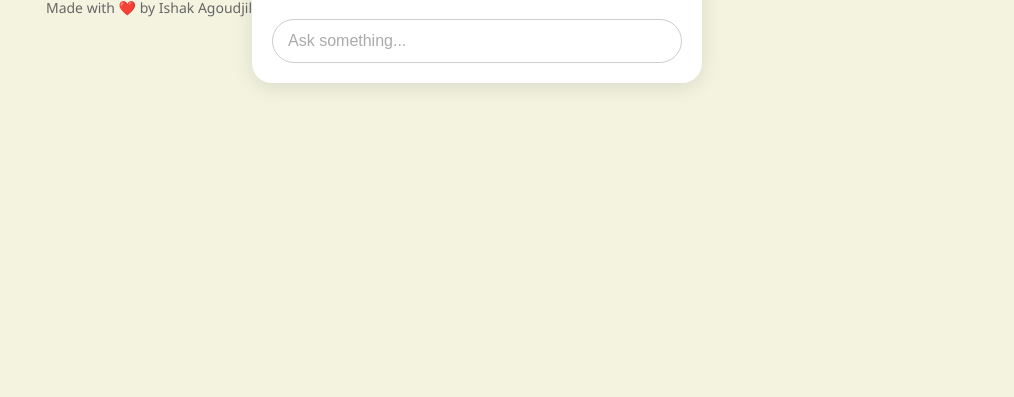
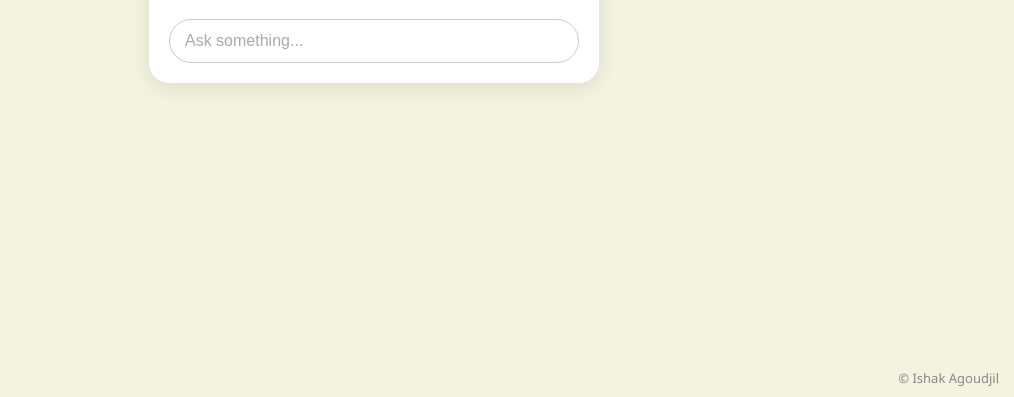
Before and after one commit to xi1ewu/Spitch-ai, a plain HTML site: page index.html in a window 1280 px wide. Shown: the part 403-800 px from the top of the page, without its empty margins (266-1280 px from the left). Drawn offline with Linux system fonts and the light colour scheme.

Commit message:
Update index.html

```diff
--- a/index.html
+++ b/index.html
@@ -92,9 +92,10 @@ input[type="text"]::placeholder {
   </style>
 </head>
 <body>
-  <footer style="text-align: center; margin-top: 20px; color: #666; font-size: 14px;">
-  Made with ❤️ by Ishak Agoudjil
-</footer>
+  <div style="position: fixed; bottom: 10px; right: 15px; font-size: 13px; color: #888;">
+  © Ishak Agoudjil
+</div>
+
 
   <div class="chat-container">
     <h2>My Famboy AI</h2>
```
